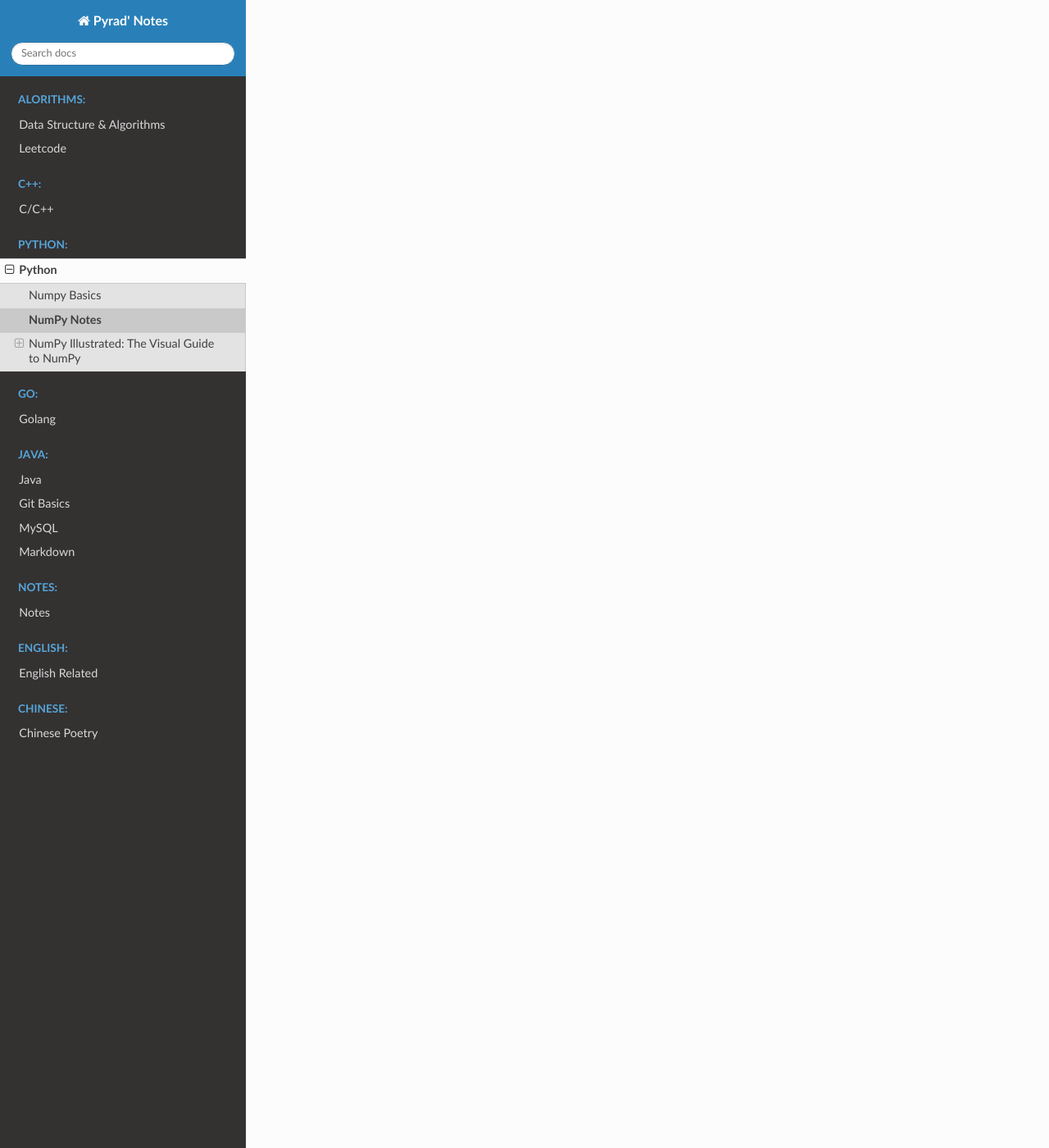
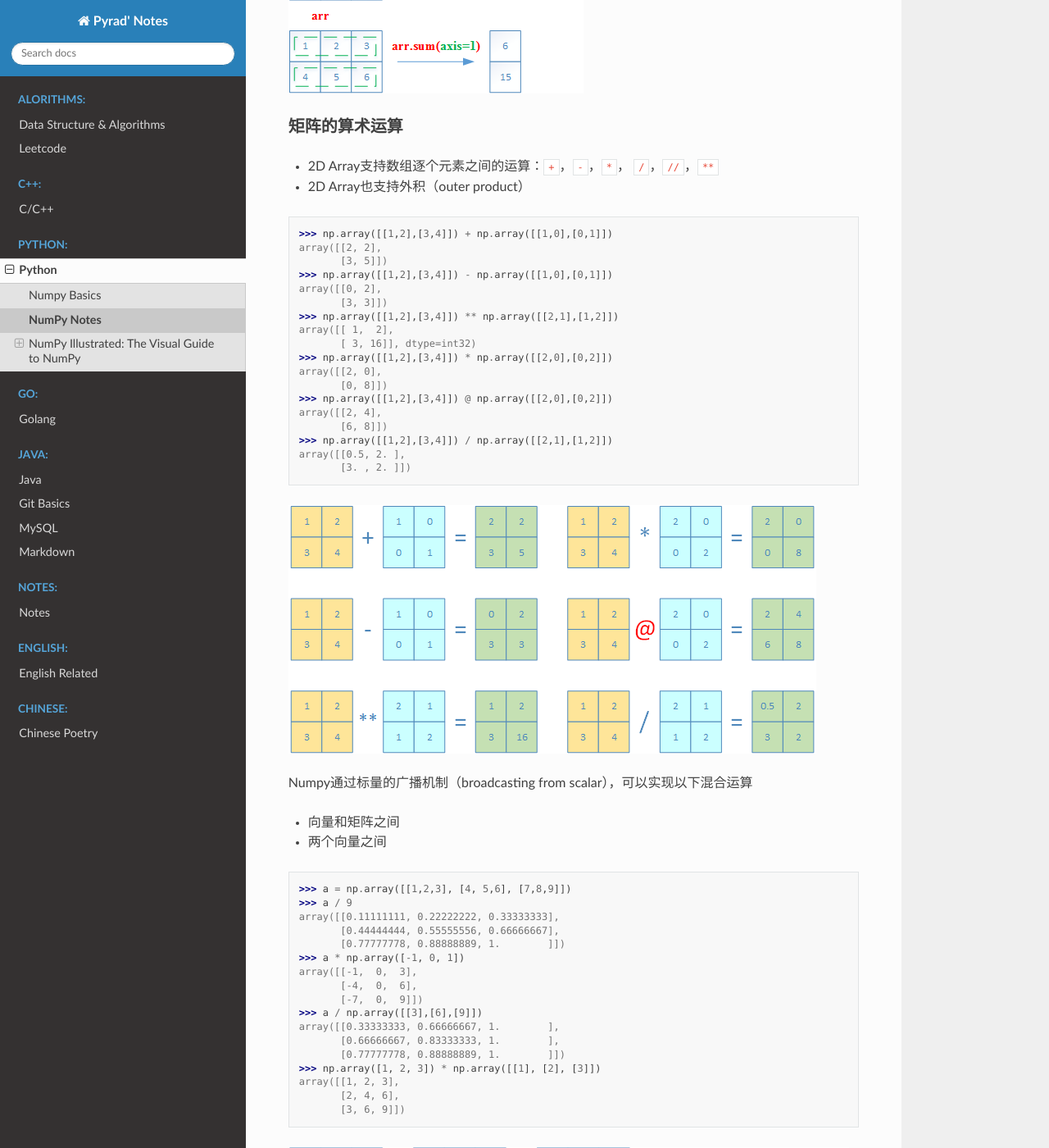
Before and after one commit to Pyrad/pyradnotes, a Sphinx documentation site: the page built from source/Python/NumpyVisualIntro.md, in a window 1280 px wide and 1400 px high, scrolled down 12031 px. Shown: the whole window at 82% size. Built offline with Sphinx 7.4.7 and the Read the Docs theme 2.0.0, drawn with Linux system fonts in a browser that asks for light colours; some of the changed text lies outside the part shown.

Commit message:
Finished chapter 7 Matrix arithmetic
Including ordinary operations, matrix operations, inner/dot product,
outer/cross product, etc.

````diff
--- a/source/Python/NumpyVisualIntro.md
+++ b/source/Python/NumpyVisualIntro.md
@@ -555,3 +555,115 @@
 
 
 ![2D Array Slice](../_static/NumpyVisualIntro/chapter6_2d_array_slice.png)
+
+
+
+
+
+## 7. The axis argument
+
+### 轴参数（axis argument）
+
+- Numpy引入`axis`参数，以便实现跨行或跨列操作
+- `axis`参数的值实际上是维度数量。（第一维`axis=0`，第二维`axis=1`，以此类推）
+- 二维数组中，`axis=0`表示列方向，`axis=1`表示行方向
+
+|   ##axis   |          方向          |
+| :--------: | :--------------------: |
+| `axis = 0` | **列**方向（即所有行） |
+| `axis = 1` | **行**方向（即所有列） |
+
+以`sum`为例子
+
+```python
+>>> a = np.array([[1,2,3], [4, 5,6]])
+>>> a.sum()
+21
+>>> a.sum(axis=0)
+array([5, 7, 9])
+>>> a.sum(axis=1)
+array([ 6, 15])
+```
+
+
+
+![Sum axis example](../_static/NumpyVisualIntro/chapter7_2d_array_axis_sum.png)
+
+
+
+### 矩阵的算术运算
+
+- 2D Array支持数组逐个元素之间的运算：`+`，`-`，`*`， `/`，`//`，`**`
+- 2D Array也支持外积（outer product）
+
+```python
+>>> np.array([[1,2],[3,4]]) + np.array([[1,0],[0,1]])
+array([[2, 2],
+       [3, 5]])
+>>> np.array([[1,2],[3,4]]) - np.array([[1,0],[0,1]])
+array([[0, 2],
+       [3, 3]])
+>>> np.array([[1,2],[3,4]]) ** np.array([[2,1],[1,2]])
+array([[ 1,  2],
+       [ 3, 16]], dtype=int32)
+>>> np.array([[1,2],[3,4]]) * np.array([[2,0],[0,2]])
+array([[2, 0],
+       [0, 8]])
+>>> np.array([[1,2],[3,4]]) @ np.array([[2,0],[0,2]])
+array([[2, 4],
+       [6, 8]])
+>>> np.array([[1,2],[3,4]]) / np.array([[2,1],[1,2]])
+array([[0.5, 2. ],
+       [3. , 2. ]])
+```
+
+
+
+![Arithmetic](../_static/NumpyVisualIntro/chapter7_2d_array_matrix_arithmetic.png)
+
+
+
+Numpy通过标量的广播机制（broadcasting from scalar），可以实现以下混合运算
+
+- 向量和矩阵之间
+- 两个向量之间
+
+```python
+>>> a = np.array([[1,2,3], [4, 5,6], [7,8,9]])
+>>> a / 9
+array([[0.11111111, 0.22222222, 0.33333333],
+       [0.44444444, 0.55555556, 0.66666667],
+       [0.77777778, 0.88888889, 1.        ]])
+>>> a * np.array([-1, 0, 1])
+array([[-1,  0,  3],
+       [-4,  0,  6],
+       [-7,  0,  9]])
+>>> a / np.array([[3],[6],[9]])
+array([[0.33333333, 0.66666667, 1.        ],
+       [0.66666667, 0.83333333, 1.        ],
+       [0.77777778, 0.88888889, 1.        ]])
+>>> np.array([1, 2, 3]) * np.array([[1], [2], [3]])
+array([[1, 2, 3],
+       [2, 4, 6],
+       [3, 6, 9]])
+```
+
+![Mixed Arithmetic](../_static/NumpyVisualIntro/chapter7_2d_array_mixed_arithmetic.png)
+
+
+
+### 点积和叉积（内积和外积）
+
+```python
+>>> np.array([[1],[2],[3]]) @ np.array([[1,2,3]])
+array([[1, 2, 3],
+       [2, 4, 6],
+       [3, 6, 9]])
+
+>>> np.array([1,2,3]) @ np.array([[1],[2],[3]])
+array([14])
+```
+
+
+
+![Inner & Outer Product](../_static/NumpyVisualIntro/chapter7_2d_array_inner_outer_product.png)
````
Also changed, not shown: source/_static/NumpyVisualIntro/chapter7_2d_array_axis_sum.png (added), source/_static/NumpyVisualIntro/chapter7_2d_array_inner_outer_product.png (added), source/_static/NumpyVisualIntro/chapter7_2d_array_matrix_arithmetic.png (added), source/_static/NumpyVisualIntro/chapter7_2d_array_mixed_arithmetic.png (added).
